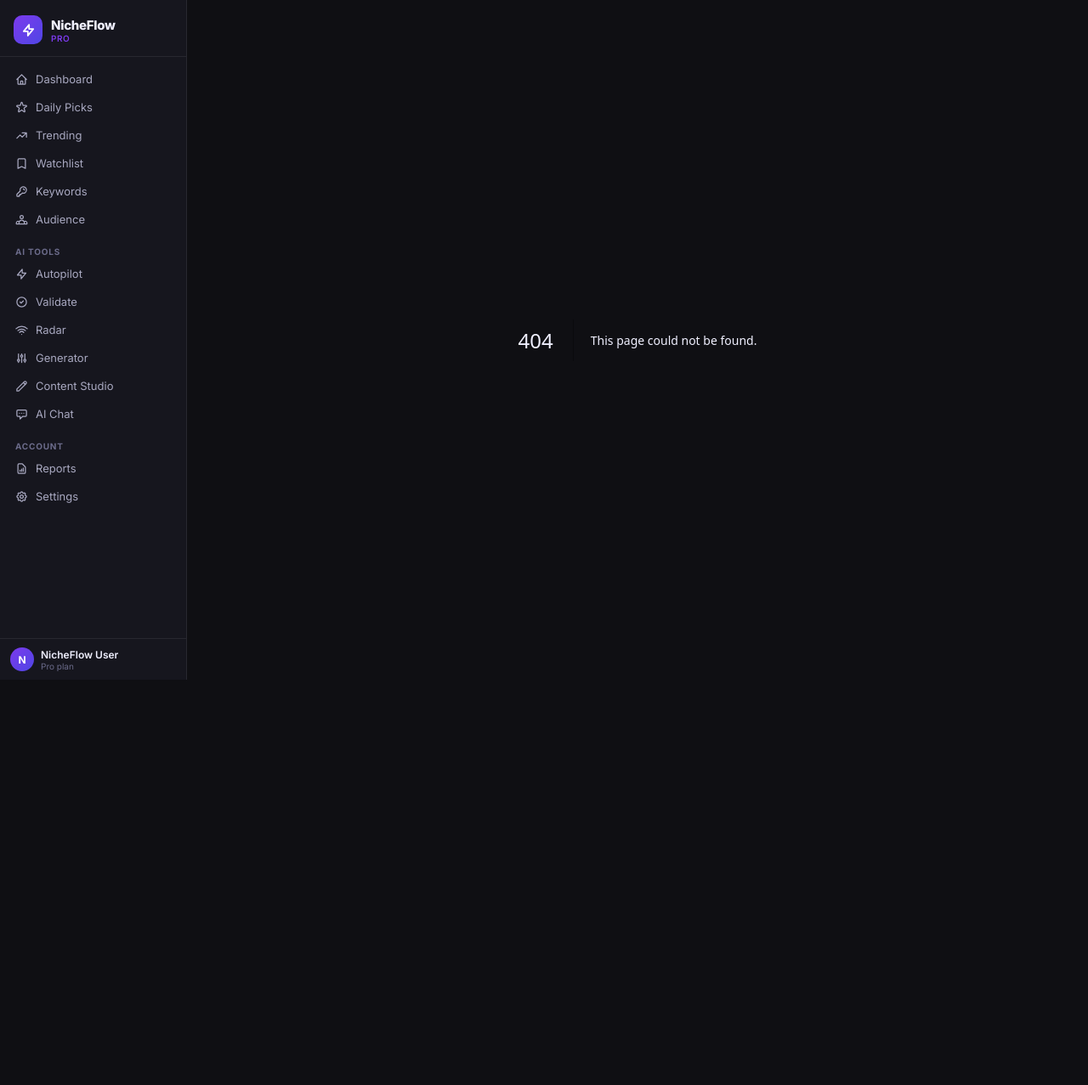
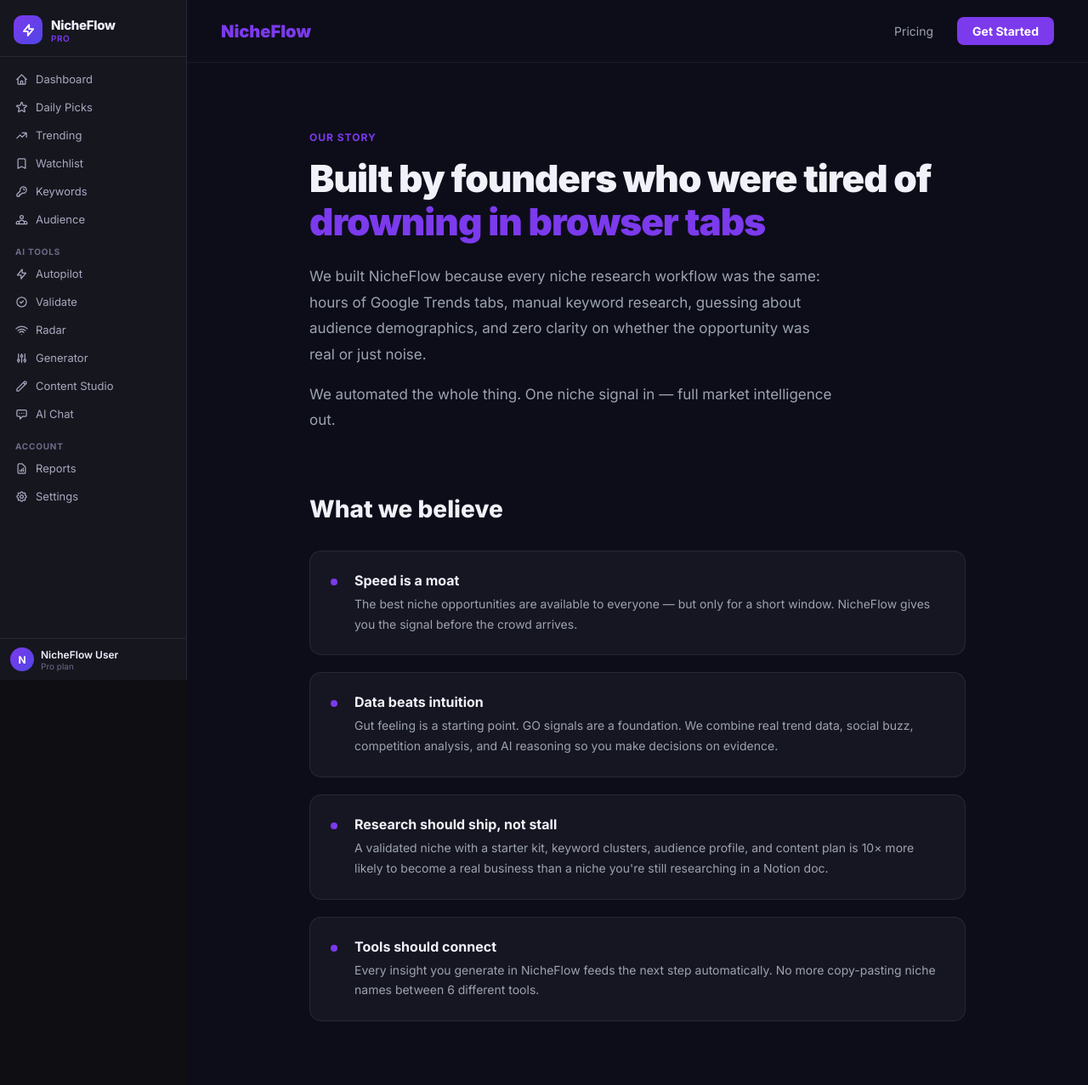
Before and after one commit to NicheFlow1/nicheflow-saas, a Next.js app: page /about in a window 1280 px wide. Before the commit this address had no page. Shown: the top 1277 px of the page at 85% size. Before the commit the page ends 800 px from the top, so only its background shows below. Built offline with nearby package versions, Linux system fonts and the light colour scheme.

Commit message:
create src/app/about/page.tsx

```diff
--- /dev/null
+++ b/src/app/about/page.tsx
@@ -0,0 +1,97 @@
+'use client';
+import Link from 'next/link';
+
+export default function AboutPage() {
+  return (
+    <div style={{ minHeight: '100vh', background: '#0d0d1a', color: '#f1f1f9', fontFamily: 'Inter, sans-serif' }}>
+      <nav style={{ display: 'flex', alignItems: 'center', justifyContent: 'space-between', padding: '20px 40px', borderBottom: '1px solid rgba(255,255,255,0.06)' }}>
+        <Link href="/" style={{ fontWeight: 900, fontSize: '20px', color: '#7c3aed', textDecoration: 'none' }}>NicheFlow</Link>
+        <div style={{ display: 'flex', gap: '12px' }}>
+          <Link href="/pricing" style={{ color: '#9ca3af', fontSize: '14px', textDecoration: 'none', padding: '8px 16px' }}>Pricing</Link>
+          <Link href="/auth/signup" style={{ background: '#7c3aed', color: '#fff', fontSize: '14px', fontWeight: 700, textDecoration: 'none', padding: '8px 18px', borderRadius: '8px' }}>Get Started</Link>
+        </div>
+      </nav>
+
+      <div style={{ maxWidth: '820px', margin: '0 auto', padding: '80px 24px' }}>
+        {/* Mission */}
+        <div style={{ marginBottom: '72px' }}>
+          <div style={{ fontSize: '12px', fontWeight: 700, color: '#7c3aed', textTransform: 'uppercase', letterSpacing: '1px', marginBottom: '16px' }}>Our story</div>
+          <h1 style={{ fontSize: '44px', fontWeight: 900, lineHeight: 1.15, marginBottom: '24px', letterSpacing: '-1px' }}>
+            Built by founders who were tired of<br />
+            <span style={{ color: '#7c3aed' }}>drowning in browser tabs</span>
+          </h1>
+          <p style={{ color: '#9ca3af', fontSize: '17px', lineHeight: 1.8, maxWidth: '620px' }}>
+            We built NicheFlow because every niche research workflow was the same: hours of Google Trends tabs, manual keyword research, guessing about audience demographics, and zero clarity on whether the opportunity was real or just noise.
+          </p>
+          <p style={{ color: '#9ca3af', fontSize: '17px', lineHeight: 1.8, maxWidth: '620px', marginTop: '16px' }}>
+            We automated the whole thing. One niche signal in — full market intelligence out.
+          </p>
+        </div>
+
+        {/* What we believe */}
+        <div style={{ marginBottom: '72px' }}>
+          <h2 style={{ fontSize: '28px', fontWeight: 800, marginBottom: '32px' }}>What we believe</h2>
+          <div style={{ display: 'grid', gap: '20px' }}>
+            {[
+              { title: 'Speed is a moat', body: 'The best niche opportunities are available to everyone — but only for a short window. NicheFlow gives you the signal before the crowd arrives.' },
+              { title: 'Data beats intuition', body: 'Gut feeling is a starting point. GO signals are a foundation. We combine real trend data, social buzz, competition analysis, and AI reasoning so you make decisions on evidence.' },
+              { title: 'Research should ship, not stall', body: 'A validated niche with a starter kit, keyword clusters, audience profile, and content plan is 10× more likely to become a real business than a niche you\'re still researching in a Notion doc.' },
+              { title: 'Tools should connect', body: 'Every insight you generate in NicheFlow feeds the next step automatically. No more copy-pasting niche names between 6 different tools.' },
+            ].map(b => (
+              <div key={b.title} style={{ display: 'flex', gap: '20px', padding: '24px', background: 'rgba(255,255,255,0.04)', border: '1px solid rgba(255,255,255,0.08)', borderRadius: '14px' }}>
+                <div style={{ width: '8px', height: '8px', borderRadius: '50%', background: '#7c3aed', flexShrink: 0, marginTop: '8px' }} />
+                <div>
+                  <div style={{ fontWeight: 700, fontSize: '16px', marginBottom: '6px' }}>{b.title}</div>
+                  <p style={{ color: '#9ca3af', fontSize: '14px', lineHeight: 1.7, margin: 0 }}>{b.body}</p>
+                </div>
+              </div>
+            ))}
+          </div>
+        </div>
+
+        {/* Product overview */}
+        <div style={{ marginBottom: '72px' }}>
+          <h2 style={{ fontSize: '28px', fontWeight: 800, marginBottom: '16px' }}>What NicheFlow does</h2>
+          <p style={{ color: '#9ca3af', fontSize: '15px', lineHeight: 1.8, marginBottom: '24px' }}>NicheFlow monitors thousands of niche signals across Google Trends, social platforms (via LunarCrush), and competitive data — then distills them into daily GO signals for your specific interests.</p>
+          <div style={{ display: 'grid', gridTemplateColumns: 'repeat(2,1fr)', gap: '14px' }}>
+            {[
+              'Daily AI-curated niche picks with GO / WAIT / WATCH signals',
+              'Full niche validation in one click — score, competition, revenue',
+              'Keyword cluster generation for SEO and content strategy',
+              'Audience intelligence: demographics, pain points, willingness to pay',
+              'Autopilot starter kit: landing page copy, product ideas, 7-day plan',
+              'Content studio: social posts, blog outlines, thread scripts',
+              'ARIA Chat: your personal market intelligence analyst',
+              'Trend Radar: track and compare niches over time',
+            ].map((f, i) => (
+              <div key={i} style={{ display: 'flex', gap: '10px', alignItems: 'flex-start' }}>
+                <svg width="14" height="14" viewBox="0 0 24 24" fill="none" stroke="#7c3aed" strokeWidth="2.5" style={{ flexShrink: 0, marginTop: '2px' }}>
+                  <polyline points="20 6 9 17 4 12" />
+                </svg>
+                <span style={{ fontSize: '13px', color: '#d1d5db', lineHeight: 1.5 }}>{f}</span>
+              </div>
+            ))}
+          </div>
+        </div>
+
+        {/* CTA */}
+        <div style={{ textAlign: 'center', padding: '56px 40px', background: 'linear-gradient(135deg, rgba(124,58,237,0.15), rgba(14,165,233,0.06))', border: '1px solid rgba(124,58,237,0.25)', borderRadius: '24px' }}>
+          <h2 style={{ fontSize: '28px', fontWeight: 900, marginBottom: '12px' }}>Find your GO niche today</h2>
+          <p style={{ color: '#9ca3af', fontSize: '15px', marginBottom: '28px' }}>Free to start. No credit card required.</p>
+          <Link href="/auth/signup" style={{ background: '#7c3aed', color: '#fff', padding: '14px 32px', borderRadius: '12px', fontWeight: 800, fontSize: '15px', textDecoration: 'none', display: 'inline-block' }}>
+            Start for free →
+          </Link>
+        </div>
+      </div>
+
+      <div style={{ borderTop: '1px solid rgba(255,255,255,0.06)', padding: '24px 40px', display: 'flex', justifyContent: 'space-between', alignItems: 'center', flexWrap: 'wrap', gap: '12px' }}>
+        <span style={{ color: '#4b5563', fontSize: '13px' }}>© 2026 NicheFlow</span>
+        <div style={{ display: 'flex', gap: '20px' }}>
+          <Link href="/privacy" style={{ color: '#4b5563', fontSize: '13px', textDecoration: 'none' }}>Privacy</Link>
+          <Link href="/terms" style={{ color: '#4b5563', fontSize: '13px', textDecoration: 'none' }}>Terms</Link>
+          <Link href="/pricing" style={{ color: '#4b5563', fontSize: '13px', textDecoration: 'none' }}>Pricing</Link>
+        </div>
+      </div>
+    </div>
+  );
+}
```
